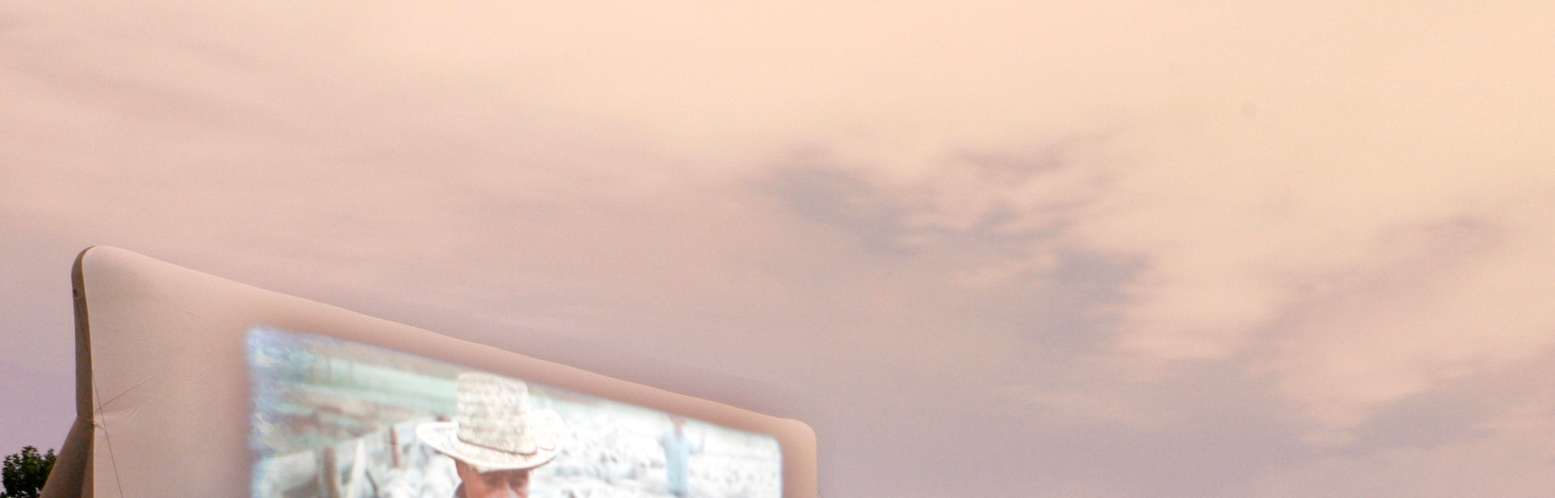
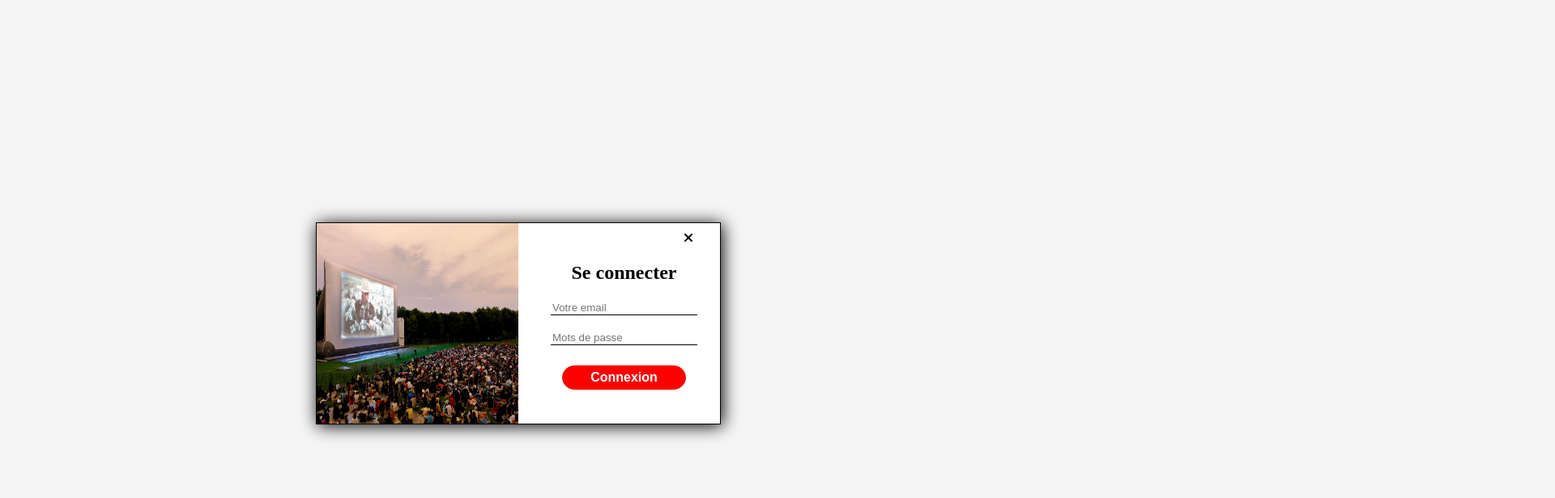
Before and after one commit to heligonSeb/filmsenpleinair, a plain HTML site: page pages/login.html in a window 1280 px wide. Shown: the top 616 px of the page at 81% size, 1920 px wide, since content can reach past the window. Drawn offline with Linux system fonts and the light colour scheme; files that its build step writes are made by us from their sources.

Commit message:
finish maket

```diff
--- a/pages/login.html
+++ b/pages/login.html
@@ -4,29 +4,32 @@
         <meta charset="utf-8">
         <title>Film en plein air</title>
         <link rel="icon" type="image/x-icon" href="../pictures/logo.png">
-        <link rel="stylesheet" href="style.css">
+        <link rel="stylesheet" href="../style.css">
         <script src="https://kit.fontawesome.com/46415a6d27.js" crossorigin="anonymous"></script>
     </head>
 
-    <body>
+    <body class="page_login">
         <section class="section_login">
             <img class="login_img" src="../pictures/background_accueil_titre.jpg" alt="image ilustration login">
 
-            <div>
-                <a href="../index.html">
+            <div class="login_form">
+                <a class="login_form_close" href="../index.html">
                     <i class="fas fa-times"></i>
                 </a>
 
-                <h1>Se connecter</h1>
+                <h1 class="login_form_title">Se connecter</h1>
 
-                <form action="" method="post">
-                    <label for="identifiant">identifiant</label>
-                    <input id="identifiant" type="email" name="identifiant" placeholder="Votre email" required>
+                <form class="login_form_value" action="" method="post">
+                    <label for="identifiant" hidden>identifiant</label>
+                    <input class="login_form_input login_form_input_mail" id="identifiant" type="email" name="identifiant" placeholder="Votre email" required>
 
-                    <label for="mpd">mot de passe</label>
-                    <input type="password" id="mpd" name="motdepasse" required>
+                    <label for="mpd" hidden>mot de passe</label>
+                    <input class="login_form_input" type="password" id="mpd" name="motdepasse" placeholder="Mots de passe" required>
 
-                    <button type="submit">Connexion</button>
+                    <button class="login_form_button" type="submit">
+                        <i class="fas fa-sign-in-alt"></i>
+                        <span class="login_form_span">Connexion</span>
+                    </button>
                 </form>
             </div>
         </section>
--- a/style.css
+++ b/style.css
@@ -942,13 +942,91 @@ body{
 
 
 
+/***********
+*
+*       Page LOGIN
+*
+************/
+.section_login {
+    width: 500px;
+    height: 250px;
+    margin: auto;
+    display: flex;
+    border: 1px solid black;
+    box-shadow: 2px 2px 20px black;
+    background-color: white;
+    position: absolute;
+    top: 50%;
+    left: 50%;
+    transform: perspective(1px) translateY(-50%) translateX(-50%);
+}
 
+.page_login {
+    background-color: whitesmoke;
+}
 
+.login_img {
+    width: 50%;
+}
 
+.login_form {
+    padding: 10px 40px;
+}
 
+.login_form_close {
+    display: block;
+    width: 100%;
+    padding-right: 5px;
+    text-align: right;
+    color : black
+}
 
+.login_form_title {
+    text-align: center;
+}
 
+.login_form_input {
+    border:none;
+    border-bottom: 1px solid black;
+    padding-top: 20px;
+    outline :none
+}
 
+.login_form_input_mail {
+    padding-top: 0px;
+}
+
+.login_form_button {
+    cursor: pointer;
+    border-radius: 20px;
+    width: 85%;
+    font-size: 1REM;
+    margin: auto;
+    display: block;
+    margin-top: 25px;
+    padding: 5px 15px;
+    font-weight: 900;
+    color: white;
+    background-color: red;
+    border: 1px solid red;
+}
+
+.login_form_button .fas {
+    display: none;
+}
+
+.login_form_button:hover {
+    background-color: white;
+    color: red;
+}
+
+.login_form_button:hover .fas{
+    display: block;
+}
+
+.login_form_button:hover .login_form_span {
+    display: none;
+}
 
 
 /***** RESPONSIVE *****/
```
Also changed, not shown: index.html (+1 -1 lines), pages/actu.html (+1 -1 lines), pages/article_actu.html (+1 -1 lines), pages/contact.html (+1 -1 lines), pages/film.html (+1 -1 lines).
